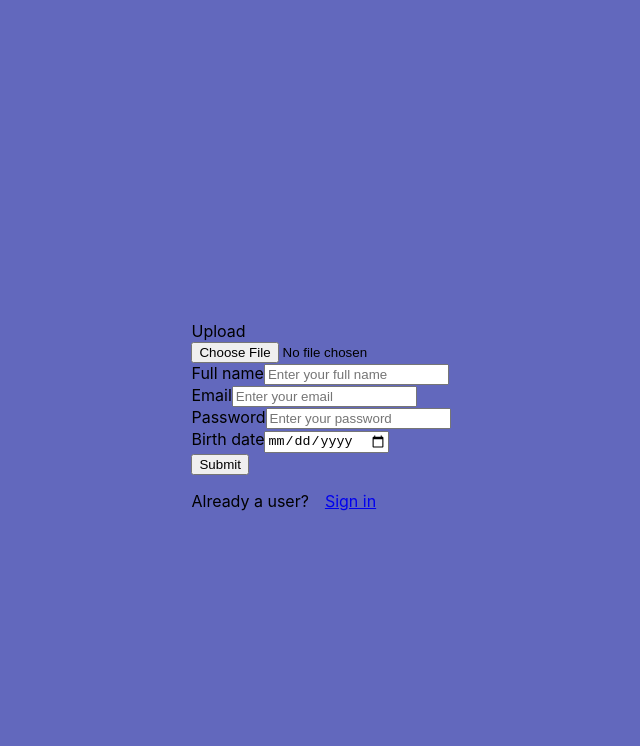
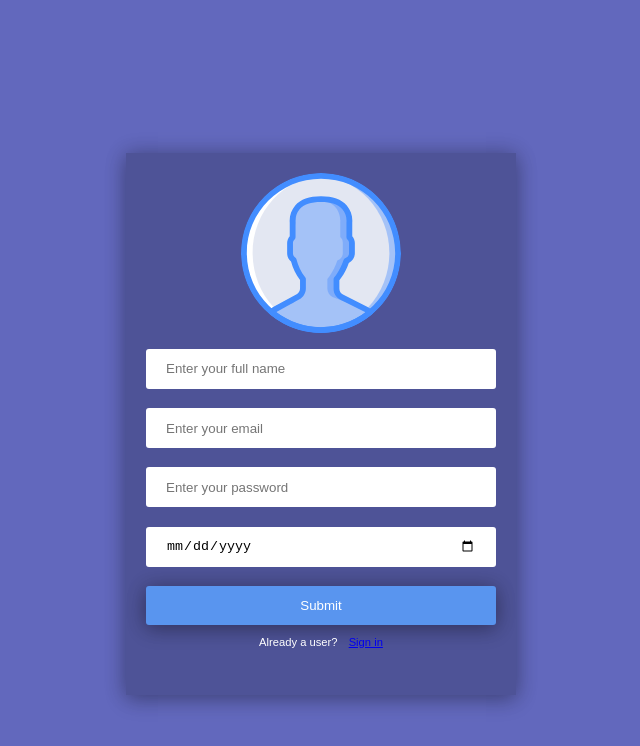
Before and after one commit to luisguilhermemaia/my-react-app, a React (Create React App) app: page /register in a window 1280 px wide. Shown: the top 746 px of the page, without its empty margins (319-959 px from the left). Built offline with nearby package versions, Linux system fonts and the light colour scheme.

Commit message:
Add layout logic

```diff
--- a/src/modules/posts/Posts.js
+++ b/src/modules/posts/Posts.js
@@ -12,7 +12,7 @@ class Posts extends Component {
   };
 
   componentDidMount() {
-    //Fetch to a fake api, this time using promises
+    // Fetch to api, using promises
     fetch("https://jsonplaceholder.typicode.com/comments")
       .then(res => res.json())
       .then(
--- /dev/null
+++ b/src/modules/theme.js
@@ -0,0 +1,151 @@
+import React from 'react';
+import styled from 'styled-components';
+import { Field as FormikField, ErrorMessage } from 'formik';
+
+export const Container = styled.div`
+  margin: 0 auto;
+  padding: 24px;
+  height: 100vh;
+  margin-top: 0;
+`;
+
+export const FileUploader = styled.div`
+  margin: 0 auto;
+  padding: 24px;
+  height: 100vh;
+  margin-top: 0;
+`;
+
+export const FormHeader = styled.div`
+  background-color: rgba(0, 0, 0, 0.2);
+  width: 100%;
+  align-items: center;
+  display: flex;
+  padding: 1.25rem;
+  box-sizing: border-box;
+  justify-content: space-between;
+`;
+
+export const FormBody = styled.div`
+  width: 100%;
+  align-items: flex-start;
+  display: flex;
+  flex-direction: column;
+  box-sizing: border-box;
+  justify-content: space-between;
+`;
+
+export const Form = styled.form`
+  padding: 20px;
+  background-color: rgba(0, 0, 0, 0.2);
+  width: 100%;
+  max-width: 350px;
+  display: flex;
+  flex-direction: column;
+  align-items: center;
+  box-shadow: 0 0 20px 0 rgba(0, 0, 0, 0.2), 0 5px 20px 0 rgba(0, 0, 0, 0.24);
+`;
+
+export const Field = styled(FormikField)`
+  width: 100%;
+  height: 35px;
+  border: none;
+  background-color: #fff;
+  padding: 1.25rem;
+  margin-top: 1rem;
+  box-sizing: border-box;
+  border-radius: 3px;
+`;
+
+export const ValidationError = (props) => {
+  return (
+    <ErrorMessageContainer >
+      <ErrorMessage {...props} />
+    </ErrorMessageContainer>
+  )
+}
+
+const ErrorMessageContainer = styled.div`
+  font-size: 0.7rem;
+  color: red;
+  margin-top: 0.2rem;
+`;
+
+export const Label = styled.label`
+  width: 100%;
+  align-items: center;
+  display: flex;
+  flex-direction: column;
+  box-sizing: border-box;
+  justify-content: space-between;
+`;
+
+export const Img = styled.img`
+  width: 10rem;
+  border-radius: 50%;
+  /* box-shadow: 0 0 20px 0 rgba(0, 0, 0, 0.2), 0 5px 20px 0 rgba(0, 0, 0, 0.24); */
+  transition: .4s;
+  &:hover {
+    cursor: pointer;
+    box-shadow: 3px 3px 5px rgba(0, 0, 0, 0.5);
+    transition: .4s;
+    transform: scale(1.09);
+  }
+`;
+
+export const UploadedImg = styled.img`
+  width: 10rem;
+  height: 10rem;
+  object-fit: cover;
+  position: relative;
+  border-radius: 50%;
+  transition: .4s;
+  &:hover {
+    cursor: pointer
+    box-shadow: 3px 3px 5px rgba(0, 0, 0, 0.5);
+    transition: .4s;
+    transform: scale(1.09);
+  }
+`;
+
+export const Button = styled.button`
+  width: 100%;
+  text-align: center;
+  padding: 0.75rem;
+  display: block;
+  background-color: #5995ef;
+  color: #fff;
+  border-radius: 3px;
+  border: none;
+  margin-top: 1rem;
+  &:focus {
+    background: rgb(62, 113, 189);
+  }
+  box-shadow: 0 0 20px 0 rgba(0, 0, 0, 0.2), 0 5px 20px 0 rgba(0, 0, 0, 0.24);
+`;
+
+export const Input = styled.input`
+  display: ${props => props.displaynone ? 'none' : ''};
+`;
+
+export const Title = styled.h1`
+  font-family: 'Raleway', sans-serif;
+  font-weight: 600;
+  color: #FFFFFF;
+  font-size: 1.2rem;
+  margin-bottom: 0.25rem;
+`;
+
+export const Title2 = styled.h2`
+  font-family: 'Raleway', sans-serif;
+  font-weight: 300;
+  color: #FFFFFF;
+  font-size: 0.7rem;
+`;
+
+export const Text = styled.p`
+  font-family: 'Raleway', sans-serif;
+  color: ${props => props.color || '#FFFFFF'};
+  font-size: 0.7rem;
+  padding-bottom: 1rem;
+`;
--- a/src/modules/user/Login.js
+++ b/src/modules/user/Login.js
@@ -1,7 +1,10 @@
 import React, { Component } from 'react';
 import { Link, withRouter } from 'react-router-dom';
-import { Field, ErrorMessage, Formik } from 'formik';
 import * as Yup from 'yup';
+
+import { Formik } from 'formik';
+import { Form, FormHeader, FormBody, Field, Button, ValidationError, Text, Title, Title2 } from '../theme';
+import lock from '../../lock.svg';
 
 const initialValues = {
   email: 'Sincere@april.biz',
@@ -17,14 +20,18 @@ const validationSchema = Yup.object().shape({
     .max(8)
     .required('Required'),
 });
+
 class Login extends Component {
   handleSubmit = async (values, { setSubmitting }) => {
-    //Fetch to a fake api, using async await
+    // Fetch to api, using async/await
     try {
       var response = await fetch('https://jsonplaceholder.typicode.com/users');
       var users = await response.json();
       var parsedFormValues = JSON.stringify(values);
+
+      // 'Simple' if to validate if the user exists
       var existingUser = users.filter(user => user.email = parsedFormValues.email);
+
       if (existingUser) {
         setSubmitting(false);
         this.props.history.push('/posts');
@@ -47,46 +54,42 @@ class Login extends Component {
             handleSubmit,
           } = props;
           return (
-            <form onSubmit={handleSubmit}>
-              <label htmlFor="email">
-                Email
-              </label>
+            <Form onSubmit={handleSubmit}>
+              <FormHeader>
+                <div>
+                  <Title>Login in to our site</Title>
+                  <Title2>Enter username or password to log on</Title2>
+                </div>
+                <img src={lock} alt="lock" />
+              </FormHeader>
+              <FormBody>
                 <Field
                   id="email"
                   name="email"
                   type="text"
                   placeholder="Enter your email"
                 />
-              <div className="input-feedback">
-                <ErrorMessage name="email" />
-              </div>
+                <ValidationError name="email" />
 
-              <label htmlFor="password">
-                Password
-              </label>
                 <Field
                   id="password"
                   name="password"
                   type="password"
                   placeholder="Enter your password"
                 />
-              <div className="input-feedback">
-                <ErrorMessage name="password" />
-              </div>
+                <ValidationError name="password" />
 
-              <button type="submit" disabled={isSubmitting}>
+                <Button type="submit" disabled={isSubmitting}>
                   Submit
-              </button>
-
-              <div className="bottom-register">
-                <p>
-                  Not yet a user?&emsp;
+                </Button>
+              </FormBody>
+              <Text>
+                Don't have account?&emsp;
                 <Link to="/register">
-                    Register now!
+                  Sign up here.
                 </Link>
-                </p>
-              </div>
-            </form>
+              </Text>
+            </Form>
           );
         }}
       </Formik>
--- a/src/modules/user/Register.js
+++ b/src/modules/user/Register.js
@@ -1,8 +1,9 @@
 import React, { Component } from 'react';
 import { Link, withRouter } from 'react-router-dom';
-import { Field, ErrorMessage, Formik } from 'formik';
+import { Formik } from 'formik';
 import * as Yup from 'yup';
 import PictureUploader from './components/picture-uploader/PitctureUploader';
+import { Form, ValidationError, FormBody, Field, Button, Text } from '../theme';
 
 const initialValues = {
   email: '',
@@ -25,9 +26,10 @@ const validationSchema = Yup.object().shape({
   dateOfBirth: Yup.date()
     .required('Required'),
 });
+
 class Register extends Component {
   handleSubmit = async (values, { setSubmitting }) => {
-    //Fetch to a fake api, using async await
+    // Fetch to api, using async/await
     try {
       var response = await fetch('https://jsonplaceholder.typicode.com/users', {
         method: 'POST',
@@ -60,76 +62,55 @@ class Register extends Component {
             handleChange,
           } = props;
           return (
-            <form onSubmit={handleSubmit}>
+            <Form onSubmit={handleSubmit}>
               <PictureUploader
                 value={values.avatar}
                 onChange={handleChange('avatar')}
               />
-              <label htmlFor="fullName">
-                Full name
-              </label>
+              <FormBody>
                 <Field
                   id="fullName"
                   name="fullName"
                   type="text"
                   placeholder="Enter your full name"
                 />
-              <div className="input-feedback">
-                <ErrorMessage name="fullName" />
-              </div>
+                <ValidationError name="fullName" />
 
-              <label htmlFor="email">
-                Email
-              </label>
                 <Field
                   id="email"
                   name="email"
                   type="text"
                   placeholder="Enter your email"
                 />
-              <div className="input-feedback">
-                <ErrorMessage name="email" />
-              </div>
+                <ValidationError name="email" />
 
-              <label htmlFor="password">
-                Password
-              </label>
                 <Field
                   id="password"
                   name="password"
                   type="password"
                   placeholder="Enter your password"
                 />
-              <div className="input-feedback">
-                <ErrorMessage name="password" />
-              </div>
+                <ValidationError name="password" />
 
-              <label htmlFor="dateOfBirth">
-                Birth date
-              </label>
                 <Field
                   id="dateOfBirth"
                   name="dateOfBirth"
                   type="date"
                   placeholder="Enter your birth date"
                 />
-              <div className="input-feedback">
-                <ErrorMessage name="dateOfBirth" />
-              </div>
+                <ValidationError name="dateOfBirth" />
 
-              <button type="submit" disabled={isSubmitting}>
+                <Button type="submit" disabled={isSubmitting}>
                   Submit
-              </button>
-
-              <div className="bottom-register">
-                <p>
+                </Button>
+              </FormBody>
+              <Text>
                 Already a user?&emsp;
                 <Link to="/login">
                   Sign in
                 </Link>
-                </p>
-              </div>
-            </form>
+              </Text>
+            </Form>
           );
         }}
       </Formik>
--- a/src/modules/user/components/picture-uploader/PitctureUploader.js
+++ b/src/modules/user/components/picture-uploader/PitctureUploader.js
@@ -1,4 +1,6 @@
 import React, { Component } from 'react';
+import { Label, Input, Img, UploadedImg } from '../../../theme';
+import user from '../../../../user.svg';
 
 export default class PictureUploader extends Component {
   state = {
@@ -28,30 +30,30 @@ export default class PictureUploader extends Component {
   render() {
     const { value } = this.props;
     return (
-      <div>
+      <React.Fragment>
         {
           value
             ? (
-              <img
+              <UploadedImg
                 src={value}
                 alt="profile"
                 onClick={this.clear}
-                onKeyPress={() => {}}
+                onKeyPress={() => { }}
               />
             )
             : (
-              <label htmlFor="file-chooser">
-                <i className="li-picture" />
-                <div>Upload</div>
-                <input
+              <Label>
+                <Img src={user} alt="user" />
+                <Input
+                  displaynone="true"
                   id="file-chooser"
                   type="file"
                   onChange={this.onFileChange.bind(this)}
                 />
-              </label>
+              </Label>
             )
         }
-      </div>
+      </React.Fragment>
     );
   }
 }
```
Lines whose indentation alone changed are shown as unchanged.
